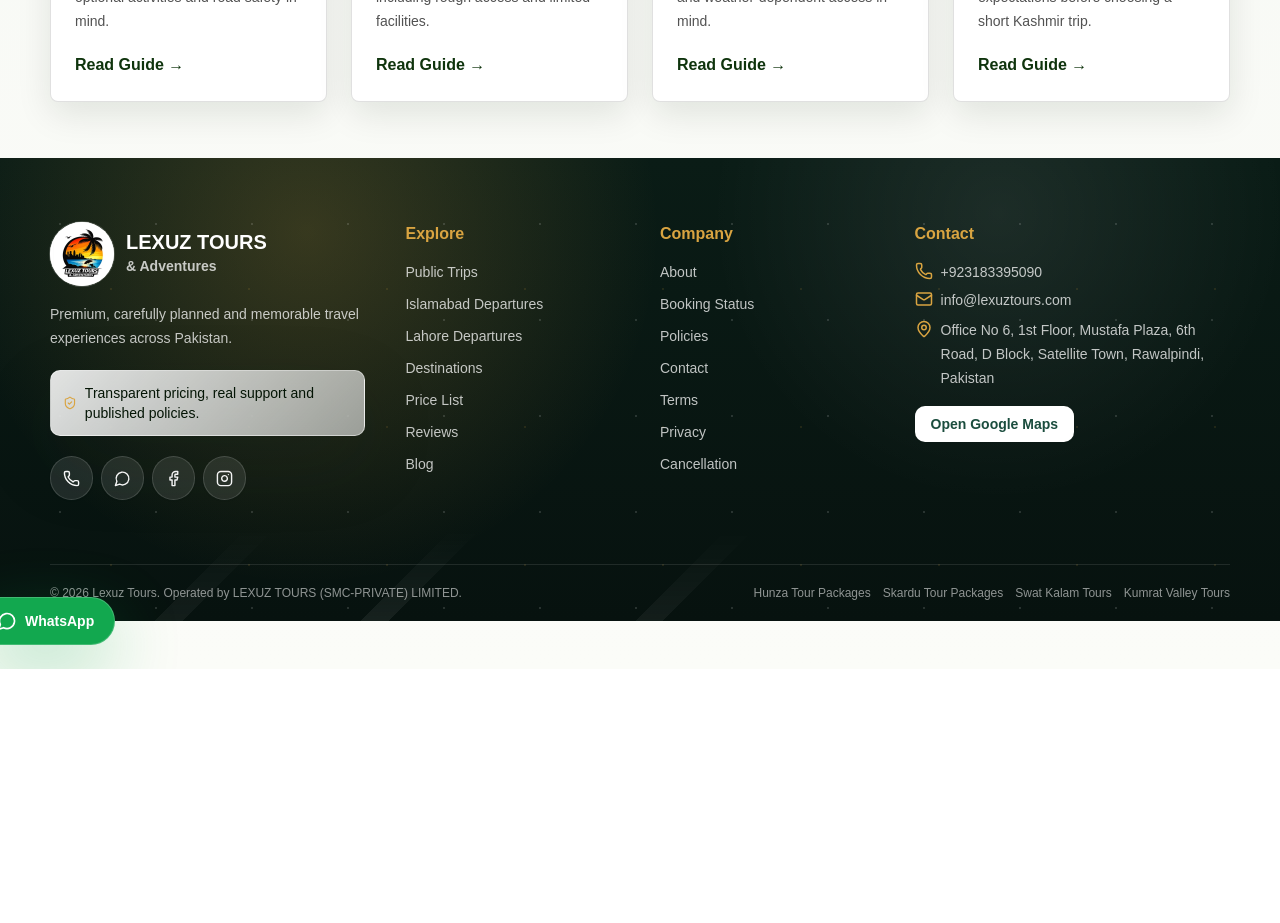
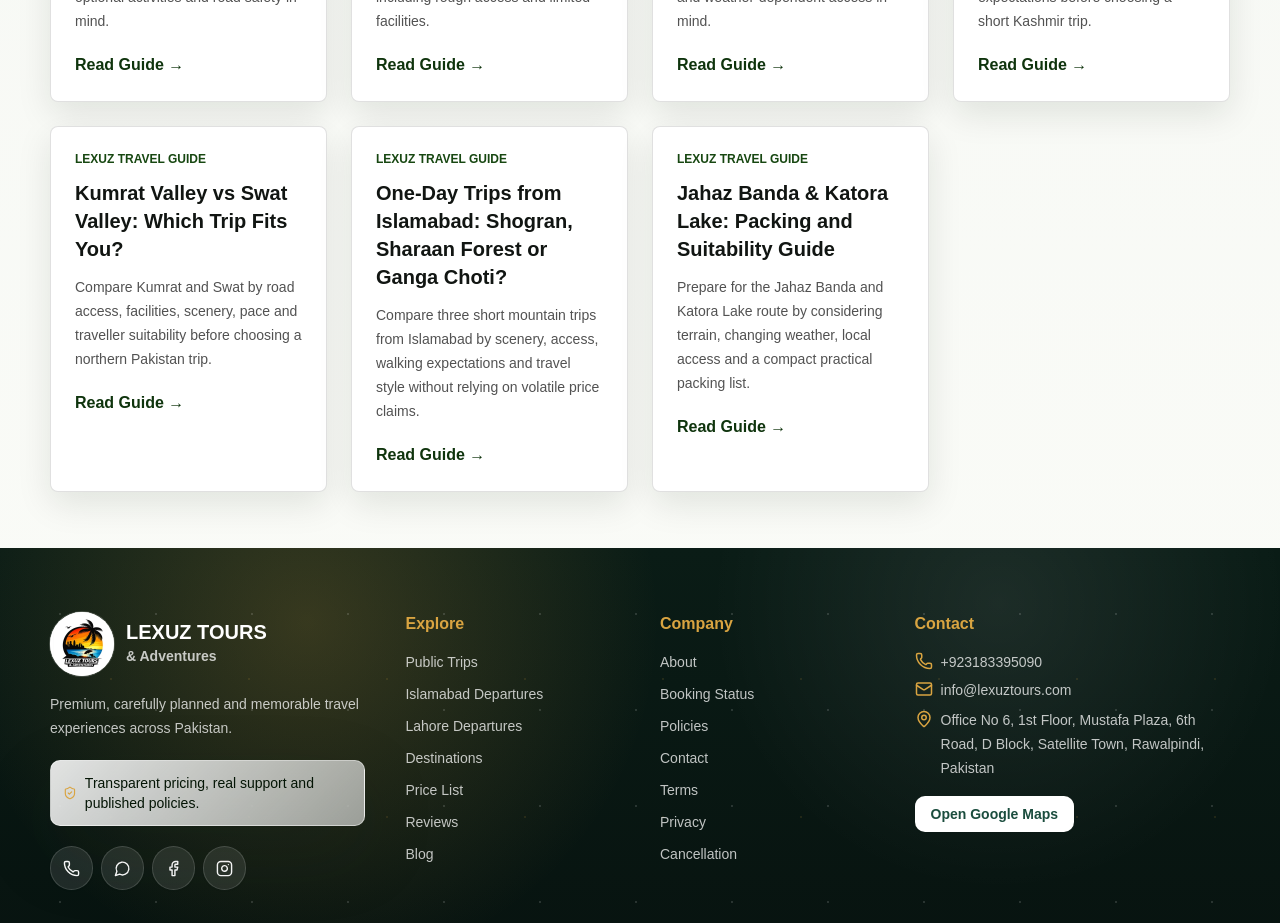
Before and after one commit to hassnaatkhan99-cmd/lexuz-tours-premium, a Next.js app: page /blog in a window 1280 px wide. Shown: the part 1800-2723 px from the top of the page. Before the commit the page ends 2469 px from the top, so only its background shows below. Built offline with nearby package versions, Linux system fonts and the light colour scheme.

Commit message:
Improve service SEO and add travel guides

```diff
--- a/app/corporate-tours/page.tsx
+++ b/app/corporate-tours/page.tsx
@@ -4,7 +4,11 @@
 import { tripPhotos } from "@/data/tripPhotos";
 import { canonical } from "@/lib/seo";
 
-export const metadata: Metadata = { title: "Corporate Tours", description: "Premium corporate retreats and business tours by Lexuz.", alternates: { canonical: canonical("/corporate-tours") } };
+export const metadata: Metadata = {
+  title: "Corporate Tours & Team Retreats Pakistan",
+  description: "Request a tailored corporate tour plan for team retreats and staff trips across Pakistan, with route, transport and accommodation requirements confirmed in your Lexuz quotation.",
+  alternates: { canonical: canonical("/corporate-tours") }
+};
 
 export default function CorporateToursPage() {
   return (
--- a/app/custom-tours/page.tsx
+++ b/app/custom-tours/page.tsx
@@ -4,7 +4,11 @@
 import { tripPhotos } from "@/data/tripPhotos";
 import { canonical } from "@/lib/seo";
 
-export const metadata: Metadata = { title: "Custom Tours", description: "Custom private tours across Pakistan by Lexuz Tours.", alternates: { canonical: canonical("/custom-tours") } };
+export const metadata: Metadata = {
+  title: "Custom Private Tours Pakistan",
+  description: "Request a custom private tour in Pakistan for your family, friends or group, with dates, destinations, transport and itinerary requirements confirmed in a tailored Lexuz quotation.",
+  alternates: { canonical: canonical("/custom-tours") }
+};
 
 export default function CustomToursPage() {
   return (
--- a/app/honeymoon-tours/page.tsx
+++ b/app/honeymoon-tours/page.tsx
@@ -3,7 +3,11 @@
 import { ServiceLandingPage } from "@/components/ServiceLandingPage";
 import { canonical } from "@/lib/seo";
 
-export const metadata: Metadata = { title: "Honeymoon Tours", description: "Private honeymoon tour packages across Pakistan by Lexuz.", alternates: { canonical: canonical("/honeymoon-tours") } };
+export const metadata: Metadata = {
+  title: "Honeymoon Tour Packages Pakistan",
+  description: "Request a private honeymoon tour plan for Hunza, Skardu, Kashmir, Swat or another scenic Pakistan destination, shaped around your dates and preferred pace.",
+  alternates: { canonical: canonical("/honeymoon-tours") }
+};
 
 export default function HoneymoonToursPage() {
   return (
--- a/app/page.tsx
+++ b/app/page.tsx
@@ -1,3 +1,4 @@
+import type { Metadata } from "next";
 import Image from "next/image";
 import Link from "next/link";
 import { Bus, CalendarDays, Compass, Headphones, Heart, MapPin, ReceiptText, ShieldCheck, Sparkles, UserRoundCheck, Users } from "lucide-react";
@@ -12,10 +13,16 @@
 import { tripPhotos } from "@/data/tripPhotos";
 import { multiDayTours, oneDayTours } from "@/data/tours";
 import { canonical } from "@/lib/seo";
+import { buildFaqSchema } from "@/lib/seo-foundation";
 
-export const metadata: Metadata = { alternates: { canonical: canonical("/") } };
+export const metadata: Metadata = {
+  title: "Pakistan Tours from Islamabad & Lahore | Lexuz Tours",
+  description: "Explore Lexuz public trips and private tour planning from Islamabad, Rawalpindi and Lahore to Hunza, Skardu, Swat, Kashmir, Naran, Kumrat and Fairy Meadows.",
+  alternates: { canonical: canonical("/") }
+};
 
 export default function Home() {
+  const faqSchema = buildFaqSchema(generalFaqs);
   const premiumTrust = [
     [Compass, "Planned Itineraries", "Professionally organised routes."],
     [Bus, "Visible Fleet", "Real Lexuz transport imagery."],
@@ -38,6 +45,7 @@
 
   return (
     <>
+      <script type="application/ld+json" dangerouslySetInnerHTML={{ __html: JSON.stringify(faqSchema) }} />
       <section className="hero-premium min-h-[720px] text-white">
         <Image src="/images/hero-lexuz-premium.webp" alt="" fill priority sizes="100vw" className="hero-premium-media" />
         <div className="hero-premium-overlay" aria-hidden="true" />
@@ -120,4 +128,3 @@
     </>
   );
 }
-import type { Metadata } from "next";
--- a/app/university-tours/page.tsx
+++ b/app/university-tours/page.tsx
@@ -5,8 +5,8 @@
 import { canonical } from "@/lib/seo";
 
 export const metadata: Metadata = {
-  title: "University Tours",
-  description: "Organized university and student trips by Lexuz.",
+  title: "University & Student Group Tours Pakistan",
+  description: "Plan a university or student group tour in Pakistan with practical route planning, transport coordination and clear communication for authorised group leaders.",
   alternates: { canonical: canonical("/university-tours") },
   openGraph: {
     title: "Lexuz University Tours",
--- a/data/blogPosts.ts
+++ b/data/blogPosts.ts
@@ -119,6 +119,21 @@
     { title: "A distinct Kashmir route", paragraphs: ["Ganga Choti is approached through the Bagh side of Azad Kashmir and should not be confused with a Neelum Valley itinerary. It can work as a shorter mountain trip, but local road conditions and the final approach determine how much walking is involved."] },
     { title: "Decide by ability, not only views", paragraphs: ["Ask where the group leaves the main vehicle, whether local transport is planned and what terrain remains on foot. Weather can alter the final viewpoint plan. Travellers with mobility or health concerns should discuss suitability before committing."] },
     { title: "Travel with a fallback", paragraphs: ["Carry layers, water, sun protection and walking shoes. Avoid exposed edges and return at the agreed time. The specific tour page is the authority for Lexuz inclusions, price and departure; this article provides general planning context only."] }
+  ]),
+  post("kumrat-valley-vs-swat-valley", "Kumrat Valley vs Swat Valley: Which Trip Fits You?", "Compare Kumrat and Swat by road access, facilities, scenery, pace and traveller suitability before choosing a northern Pakistan trip.", "Choose between Kumrat Valley and Swat Valley based on travel style", [["Kumrat tour options", "/kumrat-valley-tours"], ["Swat Kalam tour options", "/swat-kalam-tours"], ["Kumrat public tour", "/tours/kumrat-valley"], ["Swat Kalam public tour", "/tours/swat-kalam-mahodand"]], [
+    { title: "The central difference", paragraphs: ["Kumrat is an outdoor-first valley where forest, river scenery, simpler facilities and variable local access shape the experience. Swat combines a broader settled valley route with an onward mountain journey toward Kalam, where attractions beyond the main town can still depend on local roads and weather.", "Neither destination is automatically easier in every respect. Swat’s main approach can feel more developed, while the road beyond Kalam may become rougher. Kumrat asks travellers to accept a more rustic setting earlier in the journey."] },
+    { title: "Choose by pace and comfort", paragraphs: ["Choose Kumrat when forest and riverside time matter more than polished facilities, and when the group is comfortable with changing road conditions. Consider Swat when the group wants a shorter northern break with a mix of valley towns and mountain scenery.", "Families, older adults and travellers with mobility needs should ask about local transfers, walking surfaces and the final sightseeing plan for either route. A destination name alone does not establish suitability."] },
+    { title: "Compare the current trips", paragraphs: ["Use the canonical Kumrat Valley and Swat Kalam Mahodand tour pages to compare the current duration, departure options, itinerary, inclusions and exclusions. Treat weather-dependent stops as conditional and confirm any local transport requirement before booking."] }
+  ]),
+  post("one-day-trips-from-islamabad-comparison", "One-Day Trips from Islamabad: Shogran, Sharaan Forest or Ganga Choti?", "Compare three short mountain trips from Islamabad by scenery, access, walking expectations and travel style without relying on volatile price claims.", "Choose between Shogran, Sharaan Forest and Ganga Choti for a one-day trip", [["Shogran Siri Paye tour", "/tours/shogran-siri-paye"], ["Sharaan Forest tour", "/tours/sharaan-forest-waterfall"], ["Ganga Choti tour", "/tours/ganga-choti"], ["Tours from Islamabad", "/tours/islamabad"]], [
+    { title: "Three different short escapes", paragraphs: ["Shogran and Siri Paye combine a hill-station setting with a higher meadow excursion where access allows. Sharaan focuses on forest and waterfall scenery. Ganga Choti follows a separate Azad Kashmir route toward a highland viewpoint where local road conditions and the final approach affect the day.", "All three are mountain outings rather than guaranteed fixed-timing city excursions. Traffic, weather and local access can change how much time is available at the main stop."] },
+    { title: "Match the route to your group", paragraphs: ["Choose Shogran when meadow scenery is the priority and the group accepts that upper access may require a separate local arrangement. Choose Sharaan for a forest-focused day with suitable footwear for natural surfaces. Consider Ganga Choti when the group is comfortable with a winding Kashmir route and possible walking near the final approach.", "Ask about terrain and local transfers when children, older adults or mobility needs are part of the group. Carry a warm or rain layer, water, personal medicine and secure walking shoes regardless of the route."] },
+    { title: "Check the canonical product before booking", paragraphs: ["Each official tour page holds its current departure, price, itinerary, inclusions and exclusions. Compare those records directly rather than using an old social post or treating this guide as a live schedule. The Islamabad city hub can help you compare these one-day choices with longer public trips."] }
+  ]),
+  post("jahaz-banda-katora-lake-packing-guide", "Jahaz Banda & Katora Lake: Packing and Suitability Guide", "Prepare for the Jahaz Banda and Katora Lake route by considering terrain, changing weather, local access and a compact practical packing list.", "Assess suitability and pack for a Jahaz Banda and Katora Lake trip", [["Jahaz Banda and Katora Lake tour", "/tours/kumrat-jahaz-banda-katora-lake"], ["Compare Kumrat-area tours", "/kumrat-valley-tours"], ["Kumrat Valley guide", "/blog/kumrat-valley-travel-guide"]], [
+    { title: "Understand the physical commitment", paragraphs: ["Jahaz Banda and Katora Lake belong to a more active highland journey than a valley-only sightseeing trip. Uneven terrain, changing weather and local access arrangements affect the effort required. Travellers should read the complete current itinerary and discuss suitability instead of assuming every named stop is a simple vehicle stop.", "Anyone with mobility, breathing or other health concerns should seek appropriate professional advice and ask the organiser about the expected terrain. A general guide cannot assess an individual traveller’s fitness."] },
+    { title: "Pack light but deliberately", paragraphs: ["Use secure walking shoes with dependable grip and carry layers that can handle cold, wind or rain. Keep water, sun protection, personal medicine, identification and a charged phone or power bank accessible in a compact day bag.", "Avoid carrying unnecessary weight on an uneven route. Protect electronics from moisture, keep essential items with you and leave larger luggage according to the trip team’s current instructions."] },
+    { title: "Confirm the variable details", paragraphs: ["Before booking, review the canonical tour page for the current duration, itinerary, inclusions, exclusions and departure options. Ask what local transport is planned, what walking remains, and what alternative applies if weather or access changes the lake excursion.", "This article provides preparation guidance only. It does not promise access, accommodation type, equipment, porter support or a particular schedule."] }
   ])
 ];
 
```
